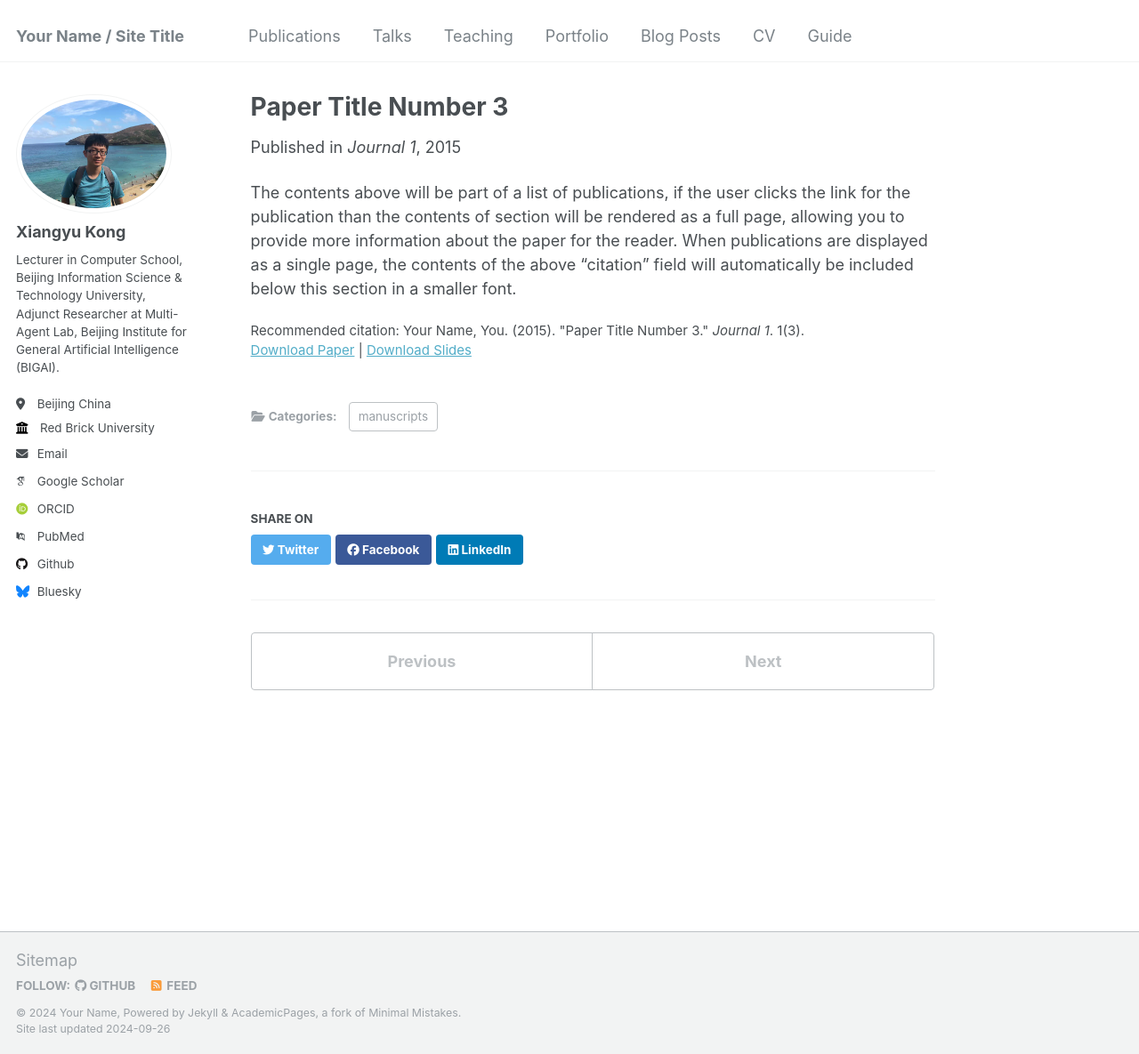
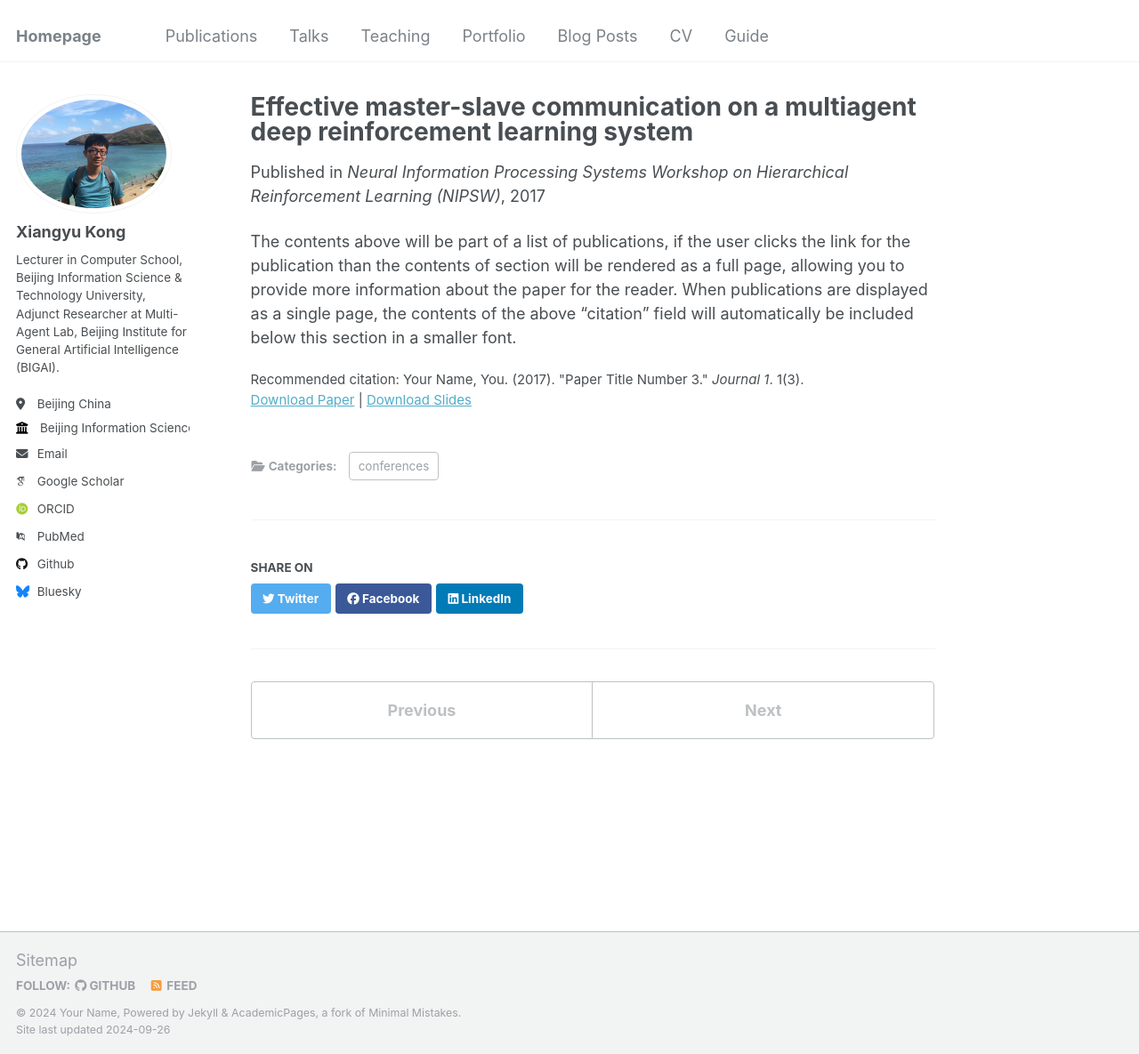
Before and after one commit to kxyzc1992/kxyzc1992.github.io, a Jekyll site: the page built from _publications/2017-12-01-paper-title-number-3.md, in a window 1280 px wide and 1185 px high. Shown: the whole window at 89% size. Built offline with Jekyll 4.4.1, drawn with Linux system fonts in a browser that asks for light colours; some web fonts are replaced.

Commit message:
update url in config.html

```diff
--- a/_config.yml
+++ b/_config.yml
@@ -8,13 +8,13 @@
 
 # Basic Site Settings
 locale                   : "en-US"
-title                    : "Your Name / Site Title"
+title                    : "Homepage"
 title_separator          : "-"
 name                     : &name "Your Name"
 description              : &description "personal description"
 url                      : https://kxyzc1992.github.io # the base hostname & protocol for your site e.g. "https://mmistakes.github.io"
 baseurl                  : "" # the subpath of your site, e.g. "/blog"
-repository               : "academicpages/academicpages.github.io"
+repository               : "kxyzc1992/kxyzc1992.github.io"
 
 # Site Author - The following control what appear as part of the author content on the side bar.
 #               If a field is blank the icon and link will not appear, otherwise it will be shown.
@@ -26,13 +26,13 @@ author:
   pronouns         : # example: "she/her"
   bio              : "Lecturer in Computer School, Beijing Information Science & Technology University, Adjunct Researcher at Multi-Agent Lab, Beijing Institute for General Artificial Intelligence (BIGAI)."
   location         : "Beijing China"
-  employer         : "Red Brick University"
+  employer         : "Beijing Information Science & Technology University"
   uri              : #
   email            : "xykong@bistu.edu.cn"
 
   # Academic websites
   arxiv            : # URL - Update with the correct link to your profile
-  googlescholar    : "https://scholar.google.com/citations?user=PS_CX0AAAAAJ"
+  googlescholar    : "https://scholar.google.com/citations?user=d7wQSFcAAAAJ"
   impactstory      : # URL
   orcid            : "http://orcid.org/yourorcidurl"
   semantic         : # URL
--- a/_publications/2015-10-01-paper-title-number-3.md
+++ b/_publications/2017-12-01-paper-title-number-3.md
@@ -1,14 +1,14 @@
 ---
-title: "Paper Title Number 3"
+title: "Effective master-slave communication on a multiagent deep reinforcement learning system"
 collection: publications
-category: manuscripts
-permalink: /publication/2015-10-01-paper-title-number-3
+category: conferences
+permalink: https://sites.google.com/view/hrlnips2017/papers
 excerpt: 'This paper is about the number 3. The number 4 is left for future work.'
-date: 2015-10-01
-venue: 'Journal 1'
+date: 2017-12-01
+venue: 'Neural Information Processing Systems Workshop on Hierarchical Reinforcement Learning (NIPSW)'
 slidesurl: 'http://academicpages.github.io/files/slides3.pdf'
-paperurl: 'http://academicpages.github.io/files/paper3.pdf'
-citation: 'Your Name, You. (2015). &quot;Paper Title Number 3.&quot; <i>Journal 1</i>. 1(3).'
+paperurl: 'https://drive.google.com/open?id=1Yfv5t3JUMMl3HOeVCNrnHAvRlStNWs4e'
+citation: 'Your Name, You. (2017). &quot;Paper Title Number 3.&quot; <i>Journal 1</i>. 1(3).'
 ---
 
 The contents above will be part of a list of publications, if the user clicks the link for the publication than the contents of section will be rendered as a full page, allowing you to provide more information about the paper for the reader. When publications are displayed as a single page, the contents of the above "citation" field will automatically be included below this section in a smaller font.
```
Also changed, not shown: _publications/2016-02-01-paper-title-number-1.md (renamed from _publications/2009-10-01-paper-title-number-1.md, +7 -7 lines), _publications/2017-07-01-paper-title-number-2.md (renamed from _publications/2010-10-01-paper-title-number-2.md, +7 -7 lines), _publications/2020-02-01-paper-title-number-4.md (added, +13 -0 lines), _publications/2022-09-01-paper-title-number-5.md (added, +13 -0 lines), _publications/2023-06-01-paper-title-number-6.md (added, +13 -0 lines), _publications/2024-05-01-paper-title-number-7.md (renamed from _publications/2024-02-17-paper-title-number-4.md, +5 -5 lines), _publications/2024-12-01-paper-title-number-8.md (added, +13 -0 lines).
